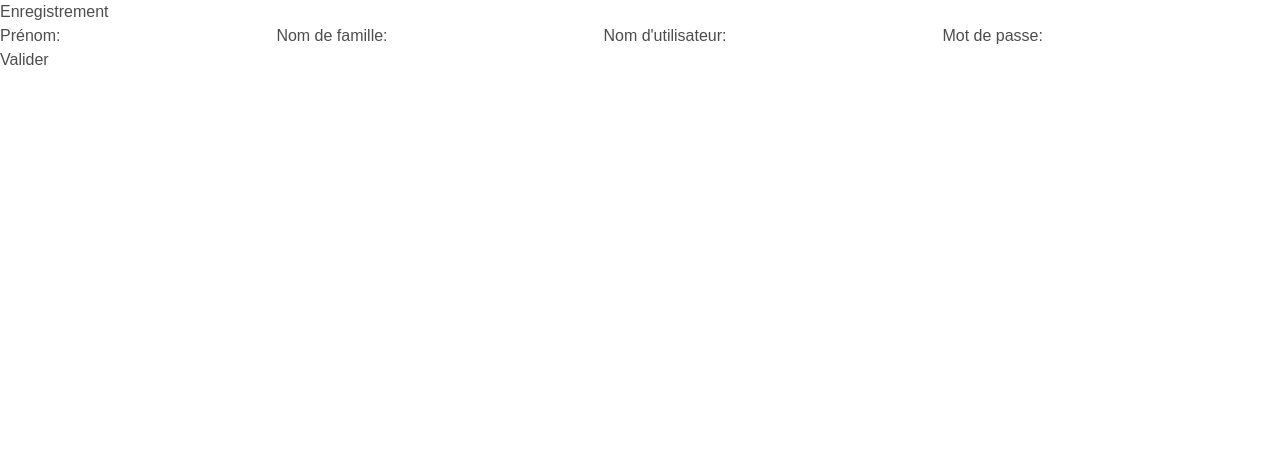
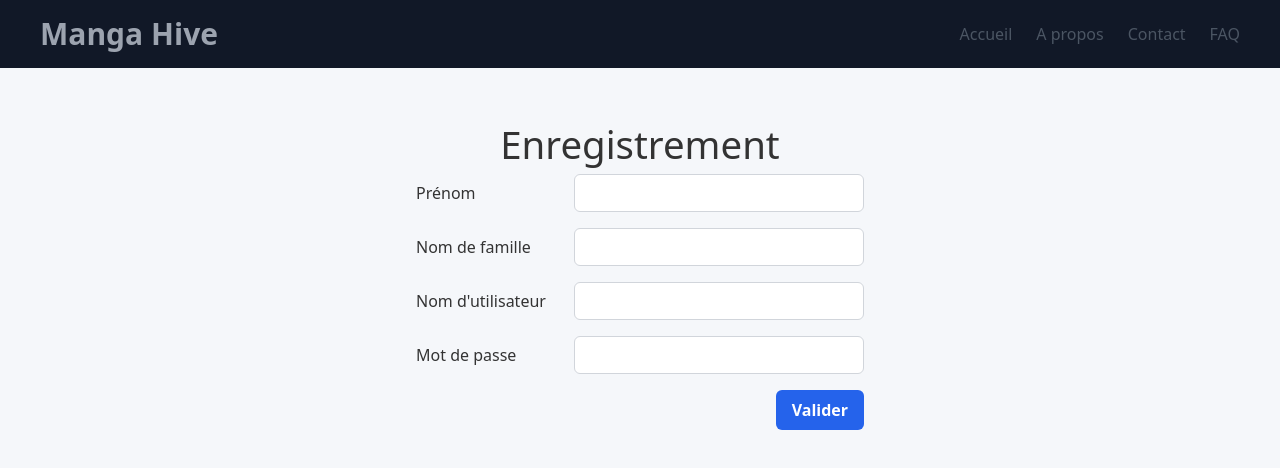
Before and after one commit to Calum-Quinn/mangahive, a SvelteKit app: page /signup in a window 1280 px wide. Shown: the top 468 px of the page. Built offline with nearby package versions, Linux system fonts and the light colour scheme; no server answers.

Commit message:
Nice looking signup page

```diff
--- a/src/routes/+layout.svelte
+++ b/src/routes/+layout.svelte
@@ -1,11 +1,25 @@
 <script>
 	import '../app.css';
+	import { base } from '$app/paths';
 
 	let { children } = $props();
 </script>
 
 <div class="app">
 	<main>
+		<!-- Navigation -->
+		<nav class="w-full bg-gray-900">
+			<div class="max-w-7xl mx-auto flex justify-between items-center px-10 py-4">
+				<a href="{base}/" class="text-3xl font-bold text-gray-400">Manga Hive</a>
+				<ul class="hidden md:flex gap-6 text-gray-600">
+					<li><a href="{base}/" class="hover:underline">Accueil</a></li>
+					<li><a href="{base}/about" class="hover:underline">A propos</a></li>
+					<li><a href="{base}/contact" class="hover:underline">Contact</a></li>
+					<li><a href="{base}/faq" class="hover:underline">FAQ</a></li>
+				</ul>
+			</div>
+		</nav>
+
 		{@render children()}
 	</main>
 </div>
--- a/src/routes/+page.svelte
+++ b/src/routes/+page.svelte
@@ -22,19 +22,6 @@
 	}
   ]
 </script>
-
-<!-- Navigation -->
-<nav class="w-full bg-gray-900">
-  <div class="max-w-7xl mx-auto flex justify-between items-center px-10 py-4">
-    <a href="{base}/" class="text-3xl font-bold text-gray-400">Manga Hive</a>
-    <ul class="hidden md:flex gap-6 text-gray-600">
-      <li><a href="{base}/" class="hover:underline">Home</a></li>
-      <li><a href="{base}/about" class="hover:underline">About</a></li>
-      <li><a href="{base}/contact" class="hover:underline">Contact</a></li>
-      <li><a href="{base}/faq" class="hover:underline">FAQ</a></li>
-    </ul>
-  </div>
-</nav>
 
 <!-- Header -->
 <header class="w-full bg-gray-900 text-white py-12">
--- a/src/routes/signup/+layout.svelte
+++ b/src/routes/signup/+layout.svelte
@@ -9,16 +9,108 @@
 </div>
 
 <style>
-    .centered {
-        max-width: 20em;
-        margin: 0 auto;
+    :global(body) {
+        margin: 0;
+        font-family: system-ui, sans-serif;
+        background: #f5f7fa;
+        color: #333;
+    }
+
+    .signup-wrapper {
+        display: flex;
+        flex-direction: column;
+        justify-content: center;
+        align-items: center;
+        min-height: 100vh;
+        padding: 1rem;
+        background: #f5f7fa;
+    }
+
+    h1 {
+        margin-bottom: 1rem;
+        color: #2c3e50;
+        font-size: 1.8rem;
+        text-align: center;
+    }
+
+    .form-card {
+        display: flex;
+        flex-direction: column;
+        background: white;
+        padding: 2rem;
+        border-radius: 0.75rem;
+        box-shadow: 0 8px 16px rgba(0,0,0,0.1);
+        max-width: 400px;
+        width: 100%;
+        box-sizing: border-box;
+        gap: 1rem;
     }
 
     label {
-        width: 100%;
+        display: flex;
+        flex-direction: column;
+        font-weight: 500;
     }
 
 	input {
-        flex: 1;
+        margin-top: 0.25rem;
+        padding: 0.5rem 0.75rem;
+        border: 1px solid #ccc;
+        border-radius: 0.5rem;
+        font-size: 1rem;
+        transition: border-color 0.2s;
     }
+
+    input:focus {
+        border-color: #0070f3;
+        outline: none;
+    }
+
+    button {
+        margin-top: 1rem;
+        padding: 0.75rem;
+        background-color: #0070f3;
+        color: white;
+        font-weight: bold;
+        border: 1px solid #333;
+        border-radius: 0.5rem;
+        cursor: pointer;
+        font-size: 1rem;
+        transition: background-color 0.2s;
+    }
+
+    button:hover {
+        background-color: #0059c1;
+    }
+
+    .form-grid {
+        display: flex;
+        flex-direction: column;
+        gap: 1.25rem;
+    }
+
+    .form-row {
+        display: grid;
+        grid-template-columns: 1fr 2fr;
+        align-items: center;
+        gap: 1rem;
+    }
+
+    .form-row label {
+        text-align: right;
+        font-weight: 500;
+    }
+
+    .form-row input {
+        width: 100%;
+        padding: 0.5rem 0.75rem;
+        border: 1px solid #ccc;
+        border-radius: 0.5rem;
+        font-size: 1rem;
+    }
+
+    .button-row {
+        text-align: right;
+    }
+
 </style>
--- a/src/routes/signup/+page.server.js
+++ b/src/routes/signup/+page.server.js
@@ -9,8 +9,6 @@ export const actions = {
         const surname = formData.get('surname')?.toString();
         const username = formData.get('username')?.toString();
         const password = formData.get('password')?.toString();
-
-        console.log('DB object: ', db);
 
         if (!firstname || !surname || !username || !password) {
             return fail(400, { error: 'Tous les champs sont nécessaires.'});
--- a/src/routes/signup/+page.svelte
+++ b/src/routes/signup/+page.svelte
@@ -5,37 +5,40 @@
     let password = '';
 </script>
 
-<div class="centered">
-    Enregistrement
-    <form method="POST">
-        <label>
-            Prénom:
-            <input
-                name="firstname"
-                bind:value={firstname} required
-            />
-        </label>
-        <label>
-            Nom de famille:
-            <input
-                name="surname"
-                bind:value={surname} required
-            />
-        </label>
-        <label>
-            Nom d'utilisateur:
-            <input
-                name="username"
-                bind:value={username} required
-            />
-        </label>
-        <label>
-            Mot de passe:
-            <input
-                name="password"
-                bind:value={password} required
-            />
-        </label>
-        <button type="submit">Valider</button>
-    </form>
-</div>
+<section class="pt-12 pb-8" id="info">
+    <div class="signup-wrapper max-w-7xl mx-auto px-10 text-center">
+        <h1>Enregistrement</h1>
+        <form method="POST" class="form-card space-y-4 max-w-md w-full mx-auto">
+            <div class="grid grid-cols-[150px_1fr] items-center gap-2">
+                <label for="firstname" class="font-medium text-left">Prénom</label>
+                <input id="firstname" name="firstname" type="text" bind:value={firstname} required
+                    class="w-full px-3 py-2 text-sm border border-gray-300 rounded-md focus:outline-none focus:ring-2 focus:ring-blue-500" />
+            </div>
+
+            <div class="grid grid-cols-[150px_1fr] items-center gap-2">
+                <label for="surname" class="font-medium text-left">Nom de famille</label>
+                <input id="surname" name="surname" type="text" bind:value={surname} required
+                    class="w-full px-3 py-2 text-sm border border-gray-300 rounded-md focus:outline-none focus:ring-2 focus:ring-blue-500" />
+            </div>
+
+            <div class="grid grid-cols-[150px_1fr] items-center gap-2">
+                <label for="username" class="font-medium text-left">Nom d'utilisateur</label>
+                <input id="username" name="username" type="text" bind:value={username} required
+                    class="w-full px-3 py-2 text-sm border border-gray-300 rounded-md focus:outline-none focus:ring-2 focus:ring-blue-500" />
+            </div>
+
+            <div class="grid grid-cols-[150px_1fr] items-center gap-2">
+                <label for="password" class="font-medium text-left">Mot de passe</label>
+                <input id="password" name="password" type="password" bind:value={password} required
+                    class="w-full px-3 py-2 text-sm border border-gray-300 rounded-md focus:outline-none focus:ring-2 focus:ring-blue-500" />
+            </div>
+
+            <div class="text-right">
+                <button type="submit"
+                    class="px-4 py-2 bg-blue-600 text-white font-semibold rounded-md hover:bg-blue-700 transition">
+                    Valider
+                </button>
+            </div>
+        </form>
+    </div>
+</section>
```
